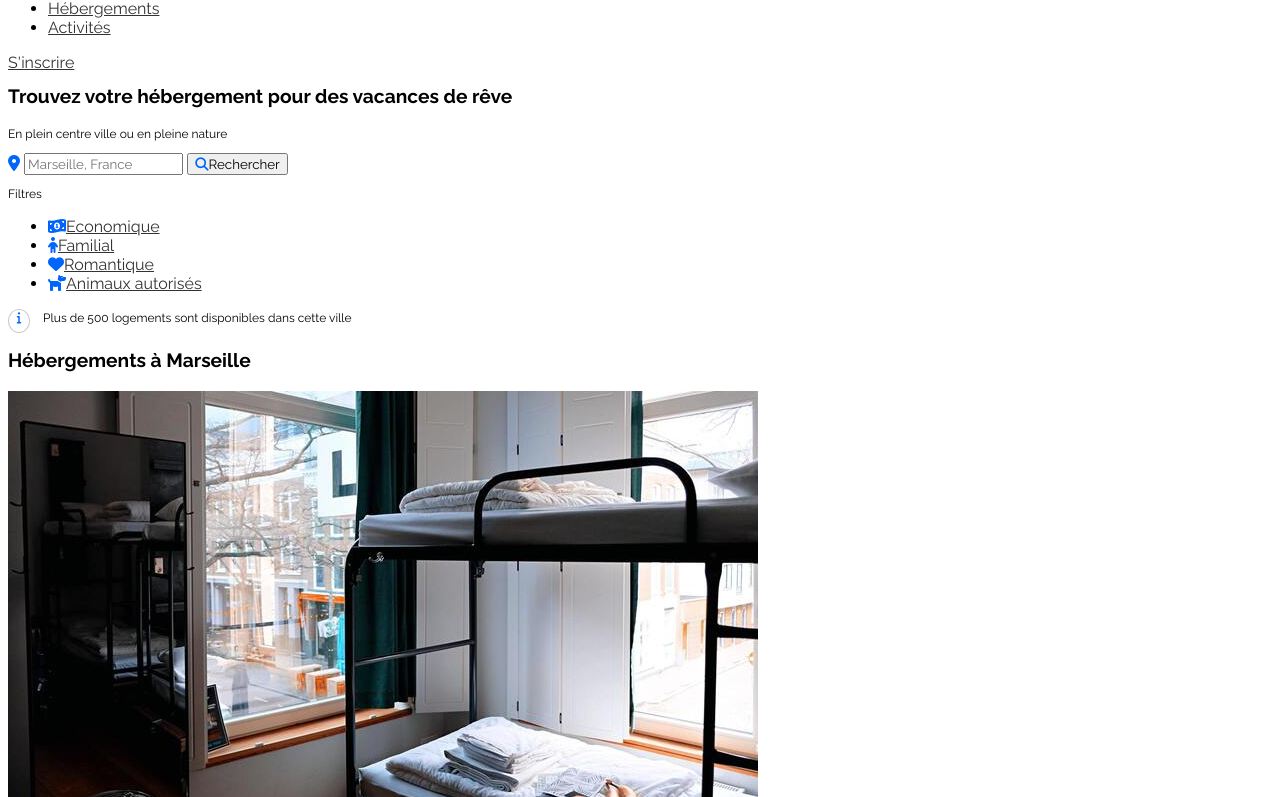
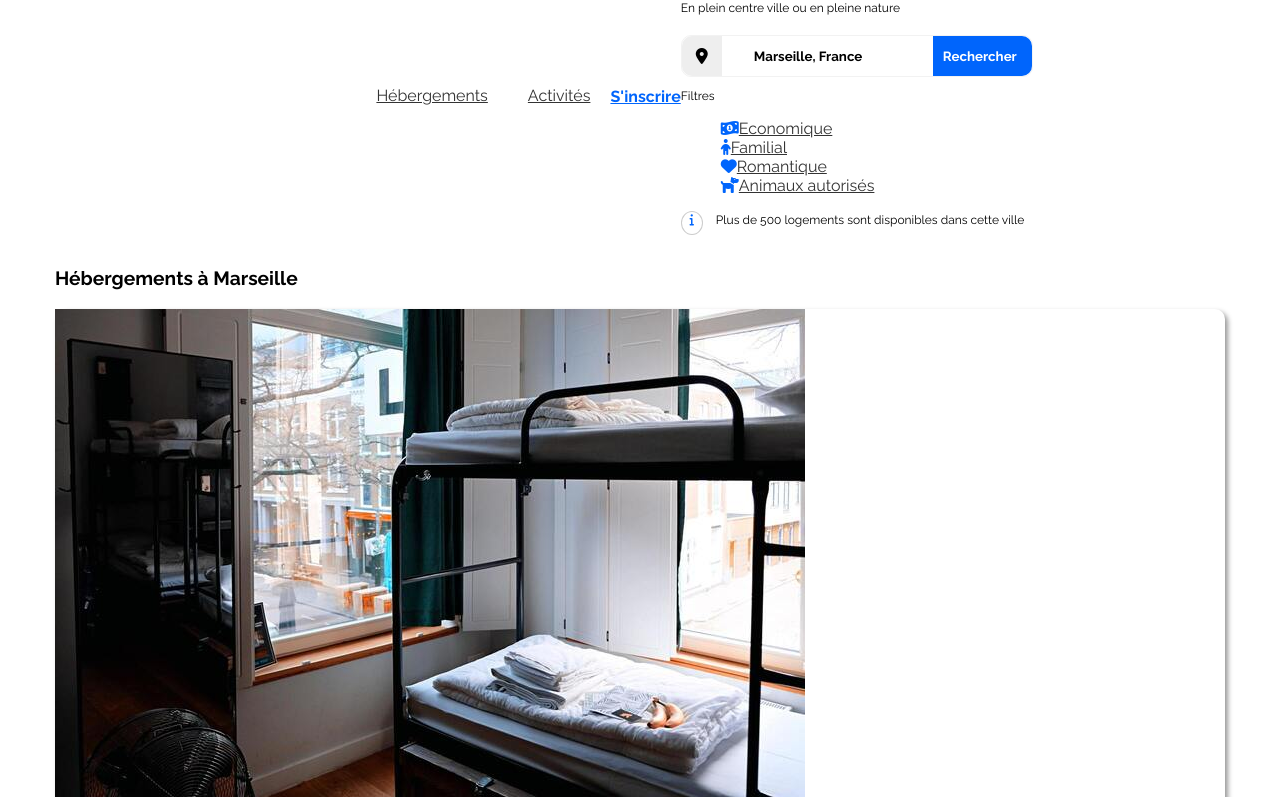
Before and after one commit to GitHub-97/WilliamMascalchi_2_20072021, a plain HTML site: page index.html in a window 1280 px wide. Shown: the part 74-871 px from the top of the page. Drawn offline with Linux system fonts and the light colour scheme.

Commit message:
updatecss

```diff
--- a/style.css
+++ b/style.css
@@ -4,6 +4,19 @@
 
 *{
     font-family : 'Raleway', sans-serif ;
+}
+
+main, .central{
+    margin-top: 20px;
+}
+
+main, .footer{
+    max-width: 1170px;
+    margin: auto;
+}
+
+header, .top{
+    margin: 20px 40px;
 }
 
 h1, h2{
@@ -53,3 +66,126 @@ i[class~="fa-info"]{
     border: 1px solid #ccc;
     border-radius: 50%;
 }
+
+/* Hotels */
+
+.Hotels{
+    margin-bottom: 20px;
+    border-radius: 10px;
+    box-shadow: 3px 3px 5px #999;
+}
+
+.Hotels span{
+    font-weight: bold;
+}
+
+/* HotelDescription */
+
+.HotelDescription{
+    margin-left: 15px;
+}
+
+/* Header */
+
+header, .flex{
+    display: flex;
+    flex-wrap: wrap;
+    justify-content: space-between;
+}
+
+.flex{
+    flex: 1;
+}
+
+/* Navigation */
+
+nav{
+    display: flex;
+    justify-content: space-between;
+    align-items: center;
+}
+
+nav ul{
+    display: flex;
+}
+
+nav li{
+    padding: 0 20px;
+    line-height: 40px;
+}
+
+nav li a:hover,
+nav li a:active{
+    display: block;
+    margin-top: -1px;
+    color: #0065fc;
+    border-top: 1px solid #0065fc;
+}
+
+ul{
+    list-style-type: none;
+}
+
+/* Signup */
+
+.Signup{
+    display: flex;
+    align-items: center;
+}
+
+.Signup a{
+    font-weight: bold;
+    color: #0065FC;
+}
+
+/* Search */
+
+label{
+    display: block;
+    line-height: 40px;
+}
+
+.search{
+    display: flex;
+    justify-content: space-between;
+    width: 350px;
+    margin-top: 20px;
+    border: 1px solid #f2f2f2;
+    border-radius: 10px;
+}
+
+i.fa-map-marker-alt{
+    width: 40px;
+    line-height: 40px;
+    text-align: center;
+    color: #000000;
+    background: #eee;
+    border-radius: 10px 0 0 10px;
+}
+
+i.fa-search{
+    width: 40px;
+    margin-left: -45px;
+    color: #fff;
+}
+
+input{
+    display: block;
+    padding-left: 10px;
+    font-weight: bold;
+    border: none;
+}
+
+button{
+    padding: 0 15px;
+    line-height: 40px;
+    font-weight: bold;
+    color: #fff;
+    background: #0065fc;
+    border: none;
+    border-radius: 0 10px 10px 0;
+}
+
+.searchInput::placeholder{
+    color: #000000;
+}
```
